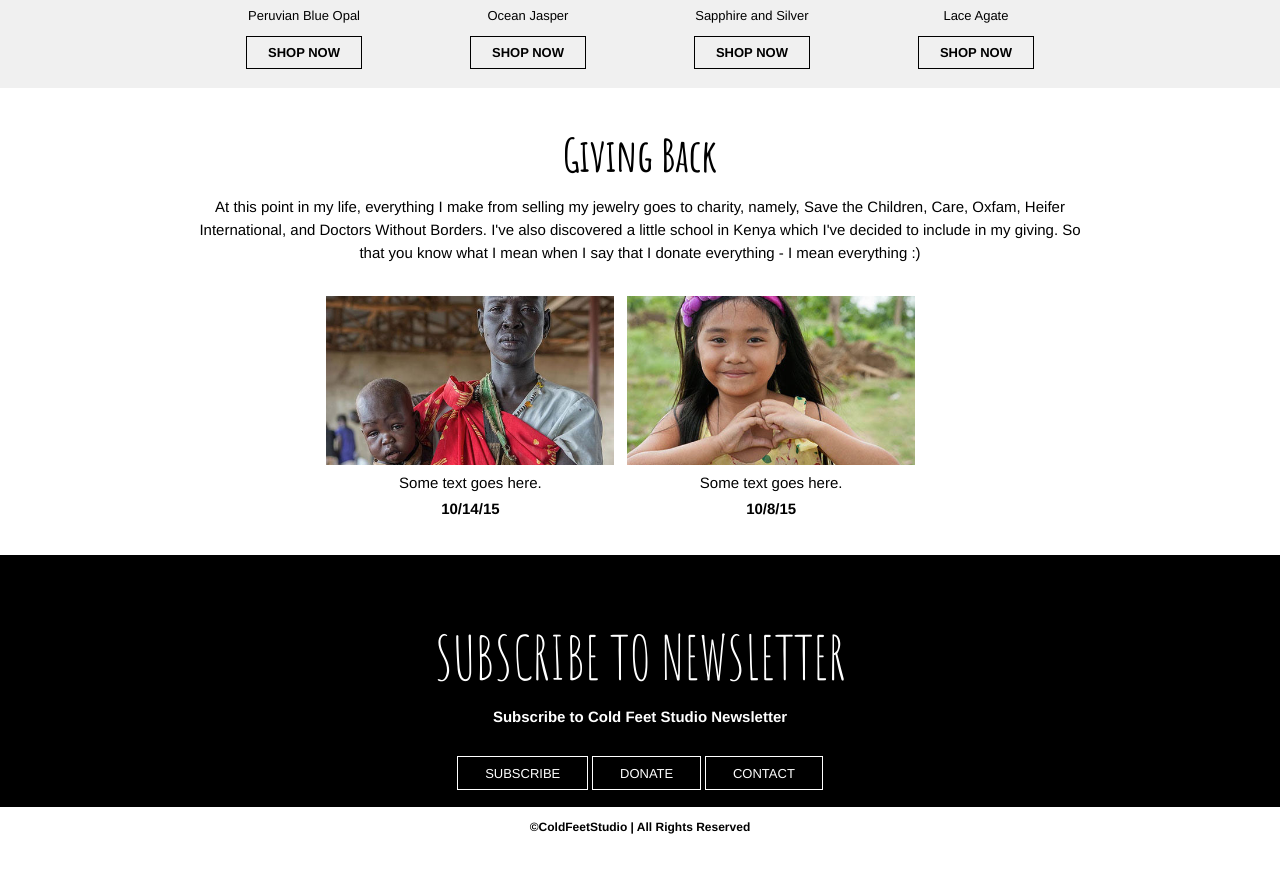
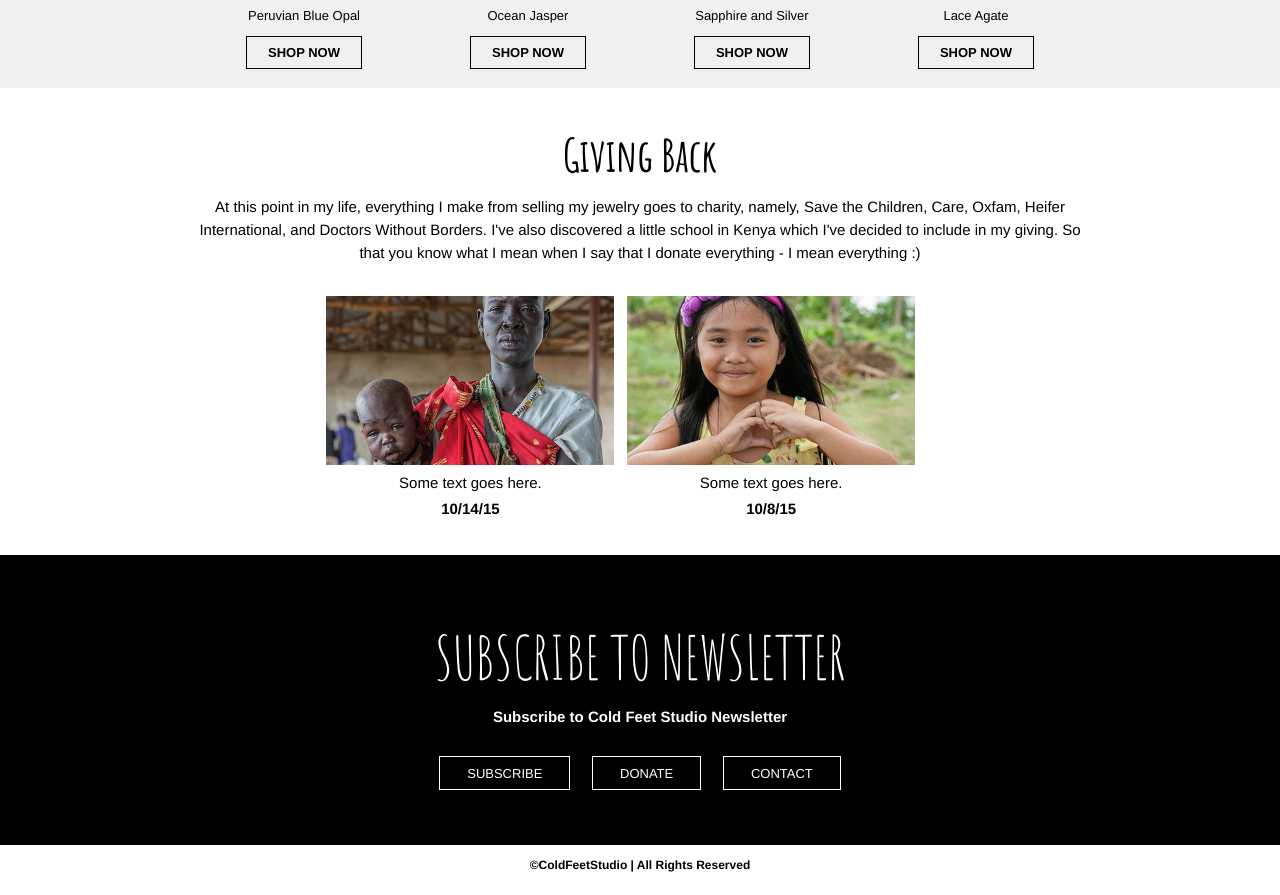
Before and after one commit to beckyjm/beckyjm.github.io, a plain HTML site: page index.html in a window 1280 px wide. Shown: the part 1320-2215 px from the top of the page. Before the commit the page ends 2177 px from the top, so only its background shows below. Drawn offline with Linux system fonts and the light colour scheme.

Commit message:
beautify

```diff
--- a/css/cold-feet-studio-stylesheet.css
+++ b/css/cold-feet-studio-stylesheet.css
@@ -199,7 +199,8 @@ header nav a:hover {
 }
 
 footer {
-    height: 300px;
+    float: left;
+    width: 100%;
     background-color: black;
     margin-left: auto;
     margin-right: auto;
@@ -230,16 +231,17 @@ footer a {
     font-family: 'Helvetica', sans-serif;
     font-size: 13px;
     border: 1px solid #fff;
-
+    margin: 3% 1%;
     padding: 1% 3%;
     text-decoration: none;
-
 }
 
 .copyright {
+    width: 100%;
+    float: left;
     background-color: #fff;
     height: 50px;
-    margin-top: 2%;
+    margin-top: 5%;
 }
 
 .copyright p {
--- a/index.html
+++ b/index.html
@@ -100,12 +100,12 @@
             <h2>Subscribe to Newsletter</h2>
             <p>Subscribe to Cold Feet Studio Newsletter</p>
             <div class="container clear-fix">
-            <a href="#">SUBSCRIBE</a>
-            <a href="#">DONATE</a>
-            <a href="#">CONTACT</a>
+                <a href="#">SUBSCRIBE</a>
+                <a href="#">DONATE</a>
+                <a href="#">CONTACT</a>
             </div>
         </div>
-        <div class="copyright">
+        <div class="copyright clear-fix">
             <p>©ColdFeetStudio | All Rights Reserved</p>
         </div>
 
```
